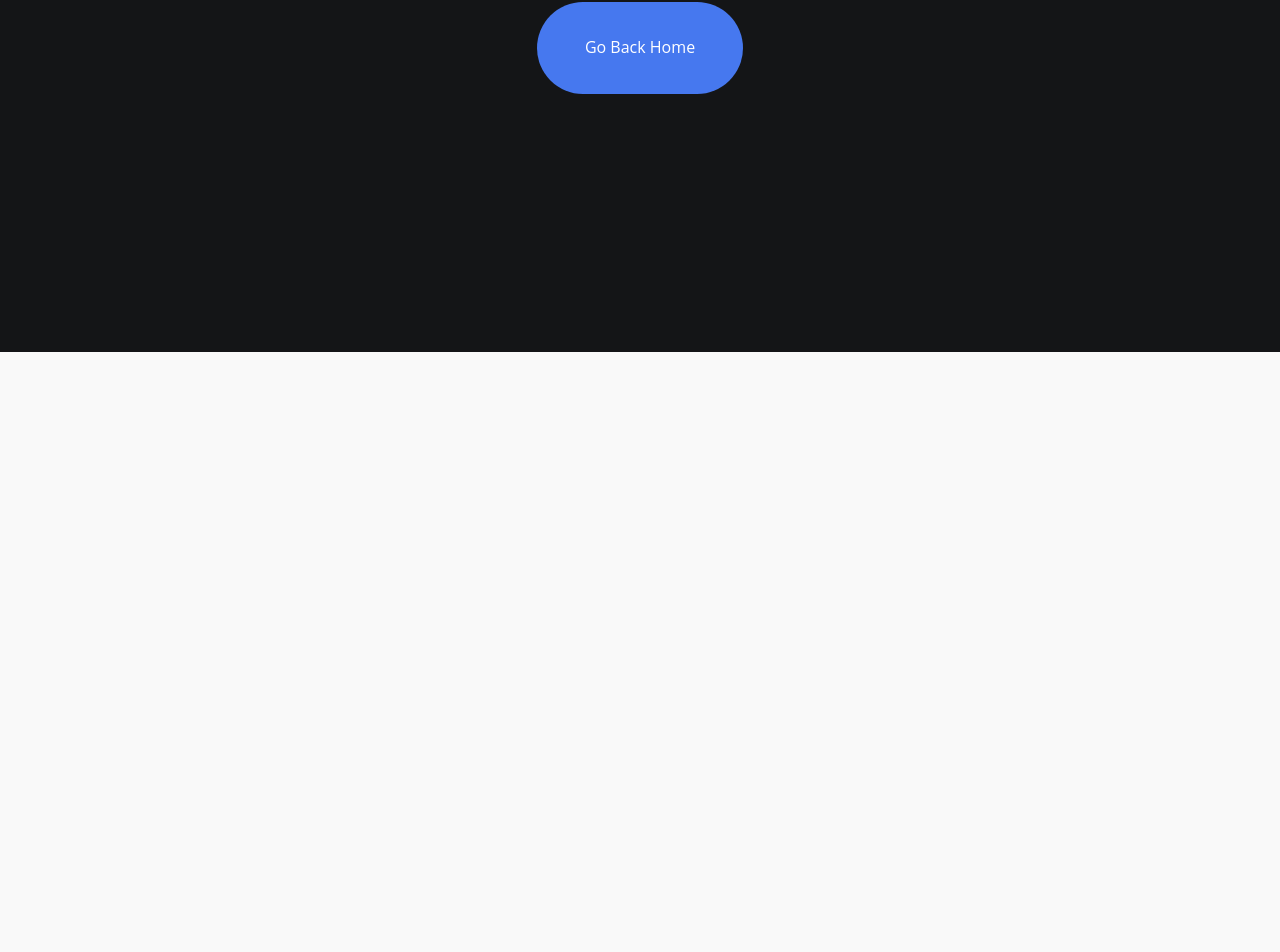
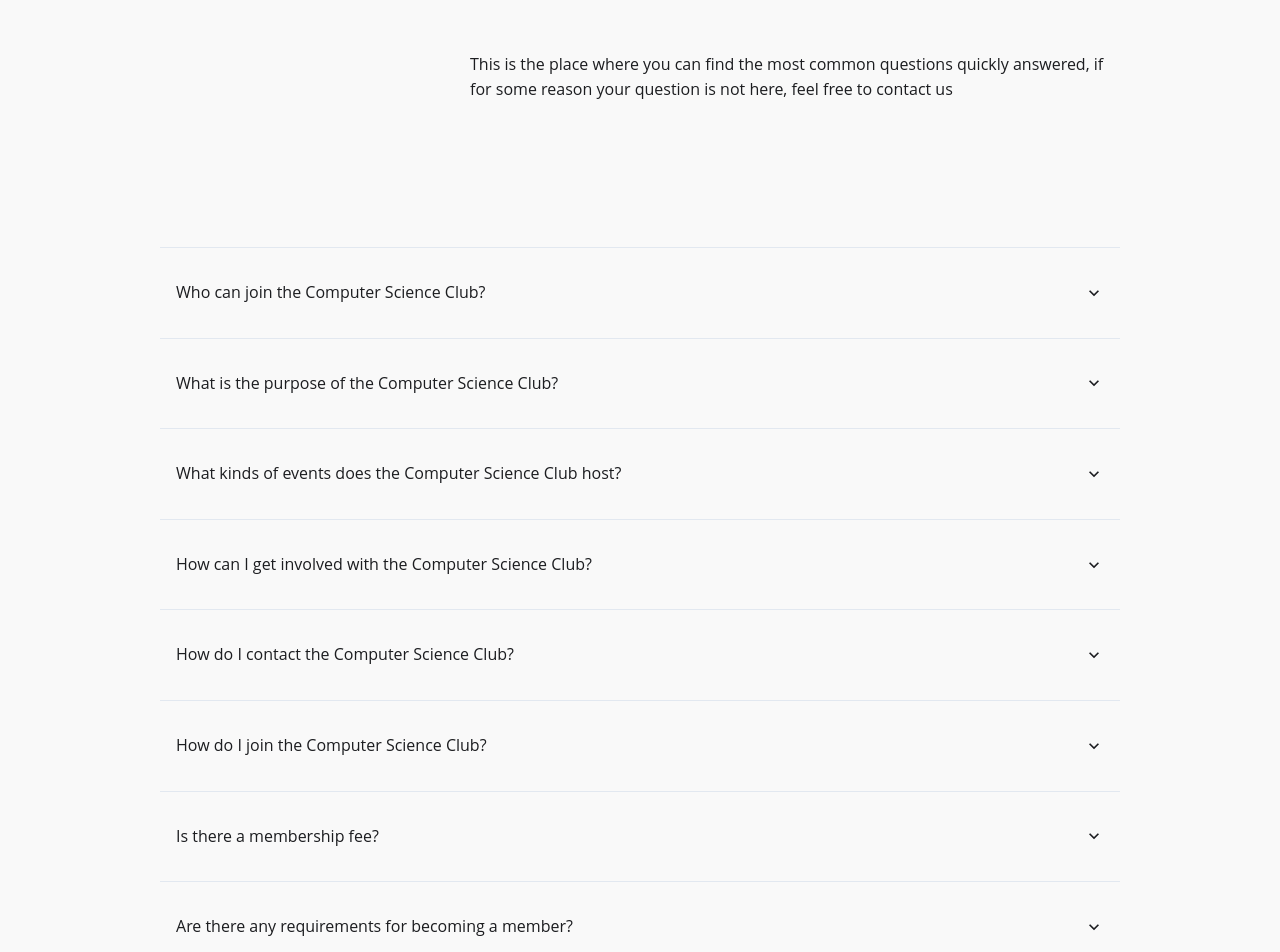
Before and after one commit to JaleelB/mec-acm, a Next.js app: page /faqs in a window 1280 px wide. Before the commit this address had no page. Shown: the part 448-1400 px from the top of the page. Before the commit the page ends 800 px from the top, so only its background shows below. Built offline with nearby package versions, Linux system fonts and the light colour scheme.

Commit message:
added faqs page

```diff
--- /dev/null
+++ b/pages/faqs.jsx
@@ -0,0 +1,98 @@
+import Link from 'next/link'
+import React, { forwardRef } from 'react'
+import { ResponsiveSection, SectionHeader, Title } from '../components'
+import { Layout } from '../layout'
+import {
+    Accordion,
+    AccordionItem,
+    AccordionButton,
+    AccordionPanel,
+    AccordionIcon,
+    Box,
+    Text
+  } from '@chakra-ui/react'
+
+const FAQs = () => {
+
+    const faqs = [
+        {
+            q: 'Who can join the Computer Science Club?',
+            a: 'Anyone with an interest in computer science is welcome to join the club. You do not need to be a computer science major to participate in club activities.'
+        },
+        {
+            q: 'What is the purpose of the Computer Science Club?',
+            a: 'The purpose of the Computer Science Club is to provide a community for students to explore their interests in computer science, learn new skills, and network with industry professionals.'
+        },
+        {
+            q: 'What kinds of events does the Computer Science Club host?',
+            a: 'The Computer Science Club hosts a variety of events including study groups, programming tutorials, guest lectures, and networking events. Check out our events calendar for more information.'
+        },
+        {
+            q: 'How can I get involved with the Computer Science Club?',
+            a: 'To get involved with the Computer Science Club, you can attend events, join a study group, or join the club as a member. Membership benefits include access to exclusive resources and opportunities.'
+        },
+        {
+            q: 'How do I contact the Computer Science Club?',
+            a: 'You can contact the Computer Science Club through our website or by reaching out to one of our leadership team members. Our contact information can be found on our website.'
+        },
+        {
+            q: 'How do I join the Computer Science Club?',
+            a: 'Membership is open to all students who have an interest in computer science. Simply fill out the membership form on our website and pay the annual membership fee.'
+        },
+        {
+            q: 'Is there a membership fee?',
+            a: 'Yes, the per term membership fee is $10. This fee helps cover the cost of hosting events and providing resources to our members.'
+        },
+        {
+            q: 'Are there any requirements for becoming a member?',
+            a: 'No, membership is open to all students who have an interest in computer science. Whether you are just starting to learn about computer science or you are an experienced programmer, you are welcome to join our club.'
+        }
+    ]
+
+
+    return (
+        <Layout>
+            <ResponsiveSection>
+                <Box
+                    className='ceiling-space'
+                    display={{base: 'block', lg: 'none'}}
+                    pt={{base: '20vw', lgTablet: '5vw', mdDesktop: '2vw'}}
+                />
+                <SectionHeader>FAQs</SectionHeader>
+                <Title>
+                    <div>Find answers to </div>
+                    <div>your questions here</div>
+                </Title>
+
+                <Text
+                    my={{base: '2rem', lgTablet: '3.5rem', mdDesktop: '4.5rem', xlDesktop: '6rem'}}
+                    maxW="650px"  ml="auto"
+                >
+                    This is the place where you can find the most common questions quickly answered,
+                    if for some reason your question is not here, feel free to <Link href="/contact">contact us</Link>
+                </Text>
+
+                <Accordion
+                    allowToggle
+                    pt={{base: '2rem', lgTablet: '3.5rem', mdDesktop: '4.5rem', xlDesktop: '6rem'}}
+                >
+                    {
+                        faqs.map((faq, index) => {
+                            return (
+                                <AccordionItem key={[faq, index]} >
+                                    <AccordionButton py={{base: 4, lg: 8}}>
+                                        <Box flex='1'fontSize="clamp(16px, 1.2vw, 25px)" textAlign='left'>{faq.q}</Box>
+                                        <AccordionIcon />
+                                    </AccordionButton>
+                                    <AccordionPanel py={8}>{faq.a}</AccordionPanel>
+                                </AccordionItem>
+                            )
+                        })
+                    }
+                </Accordion>
+            </ResponsiveSection>
+        </Layout>
+    )
+}
+
+export default FAQs
```
